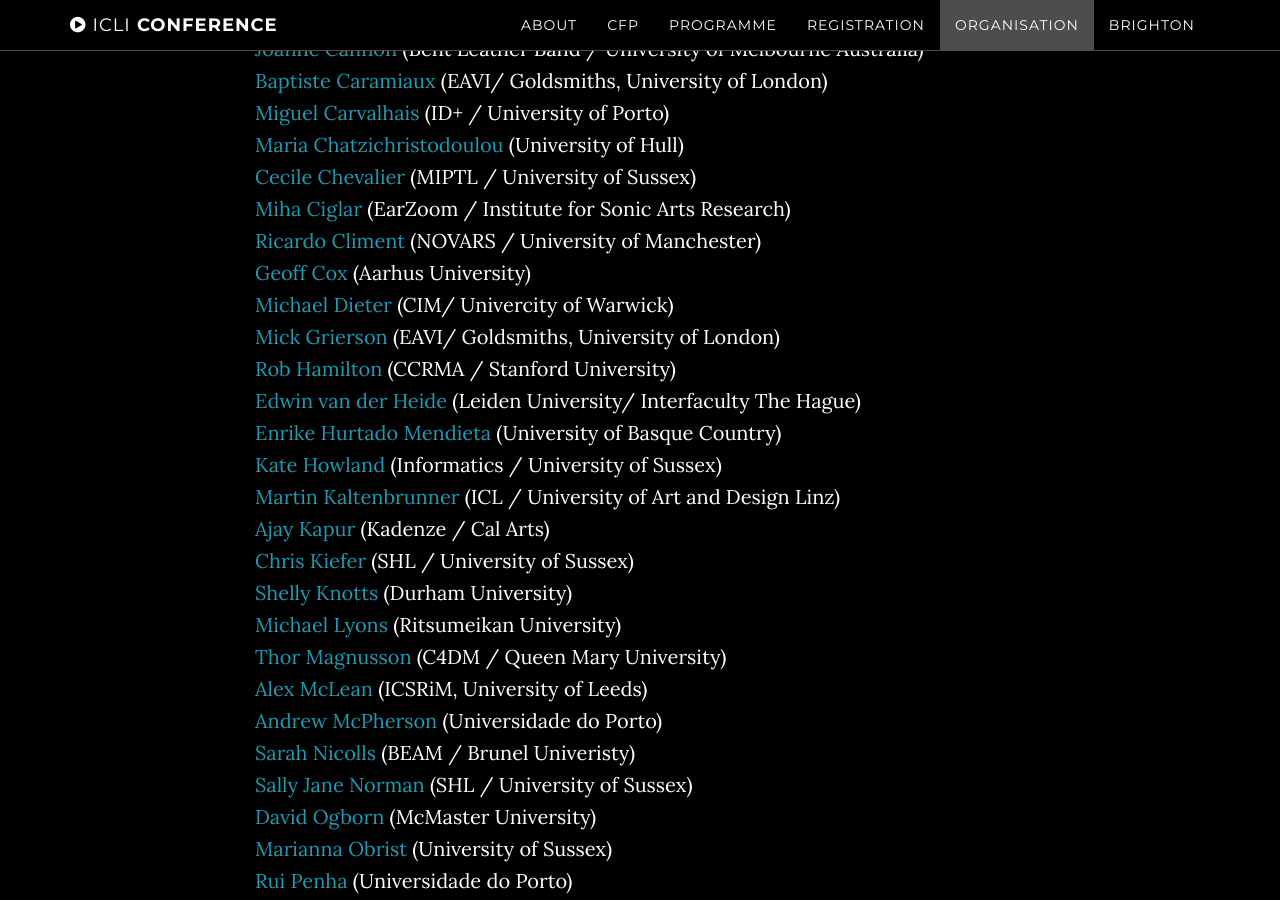
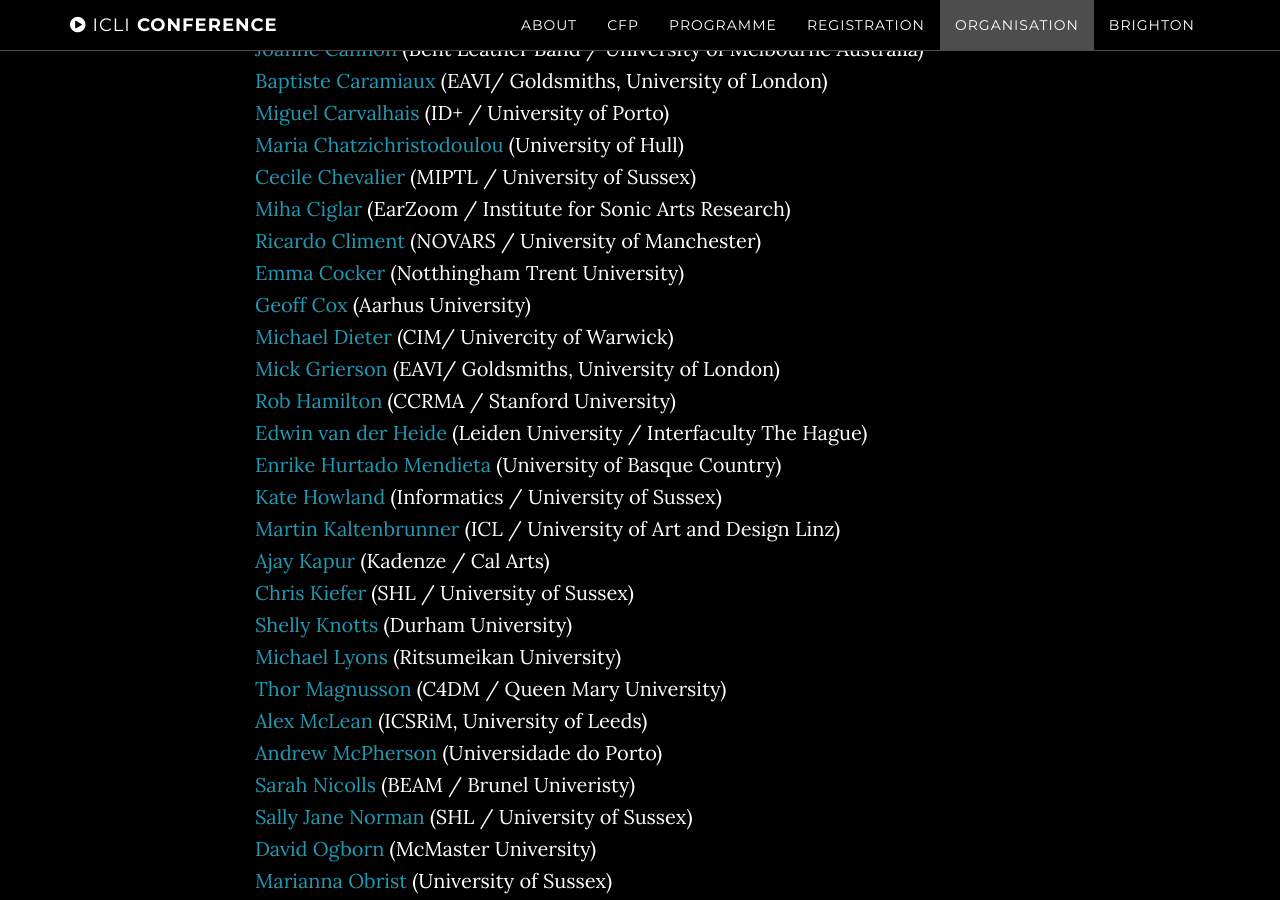
Before and after one commit to thormagnusson/liveinterfaces, a Jekyll site: the page built from index.html, in a window 1280 px wide and 900 px high, scrolled down 7798 px. Built offline with Jekyll 4.4.1, drawn with Linux system fonts in a browser that asks for light colours.

Commit message:
adding scientific committee

```diff
--- a/_includes/organisation.html
+++ b/_includes/organisation.html
@@ -60,6 +60,9 @@
             <a href="http://www.manchester.ac.uk/research/ricardo.climent/" target="_blank">
             Ricardo Climent</a> (NOVARS / University of Manchester)<br>
 
+            <a href="http://not-yet-there.blogspot.co.uk" target="_blank">
+            Emma Cocker</a> (Notthingham Trent University)<br>
+
             <a href="http://modin.yuri.at/" target="_blank">
             Geoff Cox</a> (Aarhus University)<br>
 
@@ -73,7 +76,7 @@
             Rob Hamilton</a> (CCRMA / Stanford University)<br>
 
             <a href="http://www.evdh.net/" target="_blank">
-            Edwin van der Heide</a> (Leiden University/ Interfaculty The Hague)<br>
+            Edwin van der Heide</a> (Leiden University / Interfaculty The Hague)<br>
 
             <a href="http://www.ixi-audio.net" target="_blank">
             Enrike Hurtado Mendieta</a> (University of Basque Country)<br>
```
